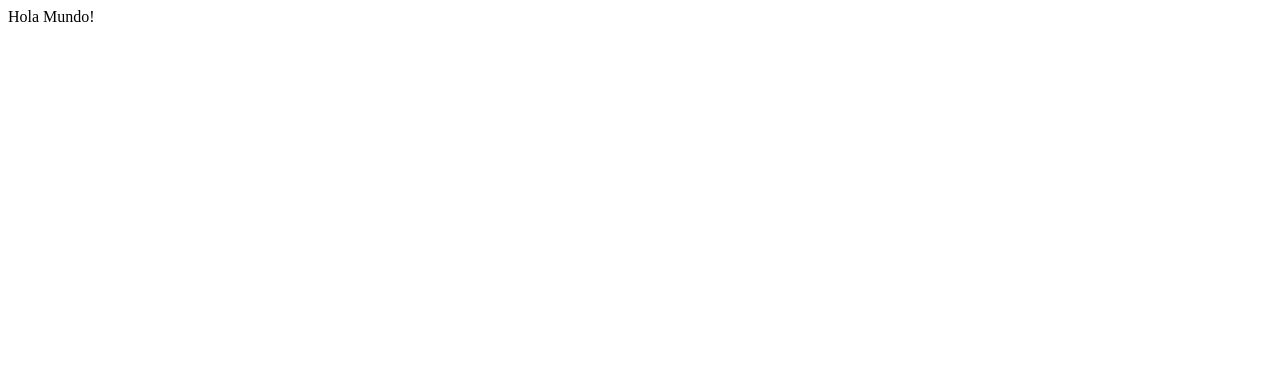
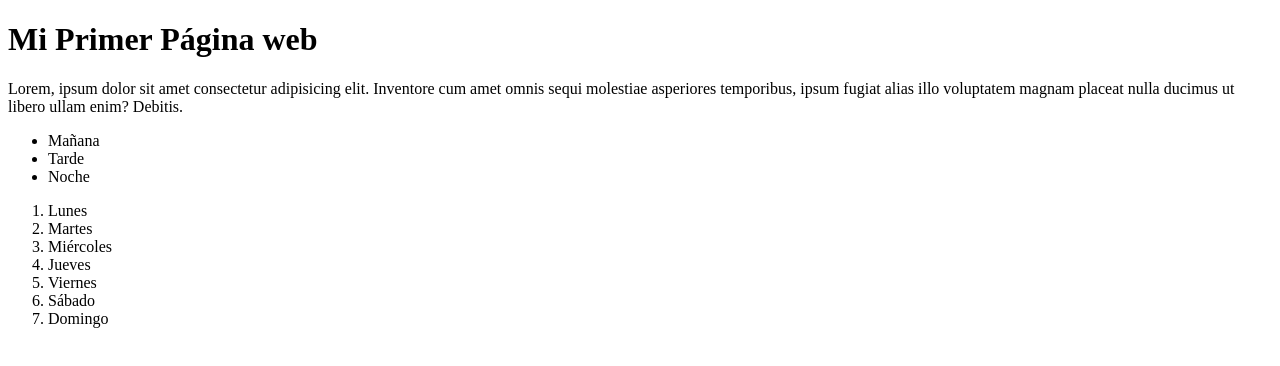
Before and after one commit to CarolinaNegrin/Clase_16, a plain HTML site: page index.html in a window 1280 px wide. Drawn offline with Linux system fonts and the light colour scheme.

Commit message:
Agregado texto en el body

```diff
--- a/index.html
+++ b/index.html
@@ -1,13 +1,27 @@
 <!DOCTYPE html>
-<html lang="en">
+<html lang="es">
 <head>
     <meta charset="UTF-8">
     <meta name="viewport" content="width=device-width, initial-scale=1.0">
-    <title>Document</title>
+    <title>Mi Proyecto</title>
 </head>
 <body>
-
-    Hola Mundo!
+    <h1>Mi Primer Página web</h1>
+    <p>Lorem, ipsum dolor sit amet consectetur adipisicing elit. Inventore cum amet omnis sequi molestiae asperiores temporibus, ipsum fugiat alias illo voluptatem magnam placeat nulla ducimus ut libero ullam enim? Debitis.</p>
+    <ul>
+        <li>Mañana</li>
+        <li>Tarde</li>
+        <li>Noche</li>
+    </ul>
+    <ol>
+        <li>Lunes</li>
+        <li>Martes</li>
+        <li>Miércoles</li>
+        <li>Jueves</li>
+        <li>Viernes</li>
+        <li>Sábado</li>
+        <li>Domingo</li>
+    </ol>
 
 </body>
 </html>
```
